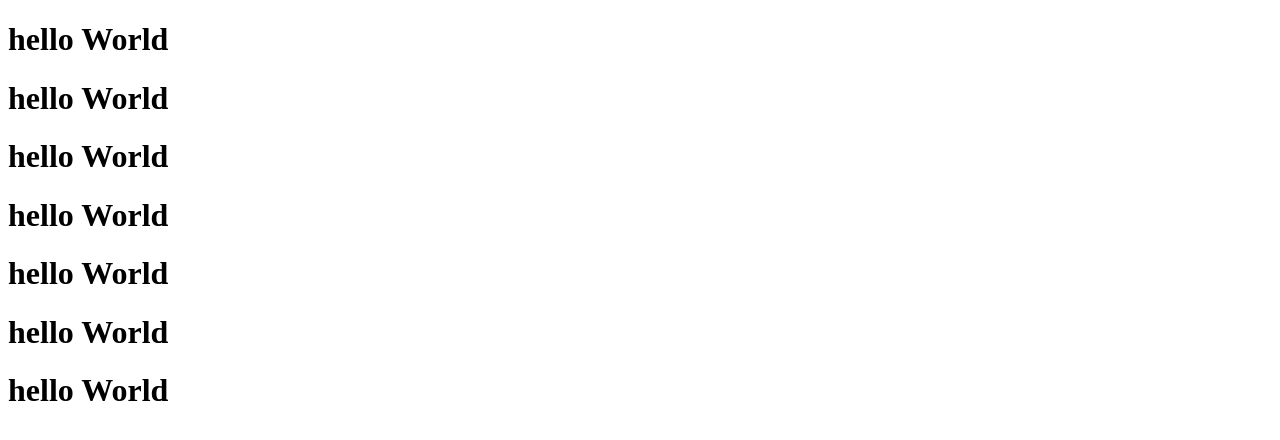
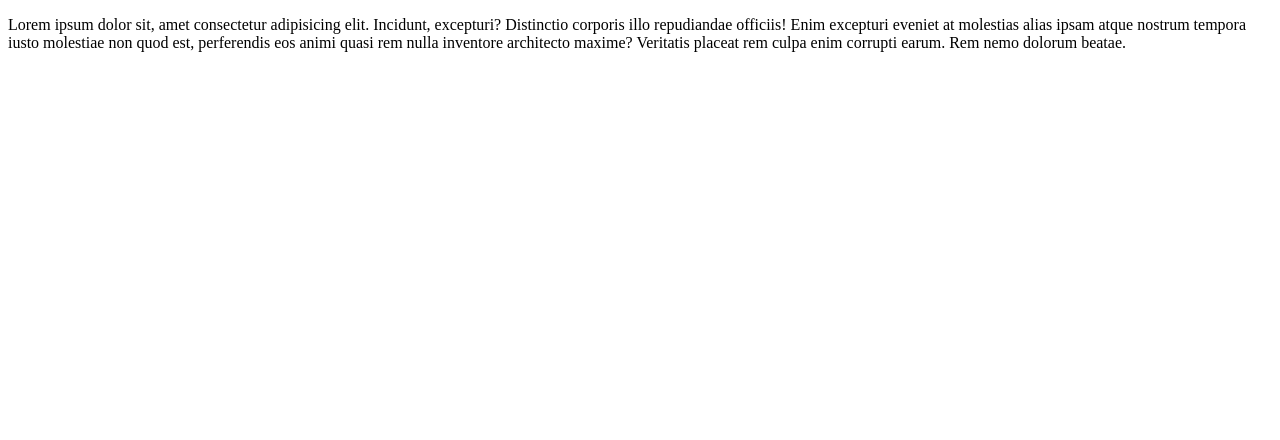
Before and after one commit to 5459shahin/js-all-you-know, a plain HTML site: page index.html in a window 1280 px wide. Drawn offline with Linux system fonts and the light colour scheme.

Commit message:
today practice

```diff
--- a/index.html
+++ b/index.html
@@ -6,13 +6,7 @@
     <title>Document</title>
 </head>
 <body>
-    <h1>hello World</h1>
-    <h1>hello World</h1>
-    <h1>hello World</h1>
-    <h1>hello World</h1>
-    <h1>hello World</h1>
-    <h1>hello World</h1>
-    <h1>hello World</h1>
+   <p>Lorem ipsum dolor sit, amet consectetur adipisicing elit. Incidunt, excepturi? Distinctio corporis illo repudiandae officiis! Enim excepturi eveniet at molestias alias ipsam atque nostrum tempora iusto molestiae non quod est, perferendis eos animi quasi rem nulla inventore architecto maxime? Veritatis placeat rem culpa enim corrupti earum. Rem nemo dolorum beatae.</p>
 
 </body>
 </html>
```
